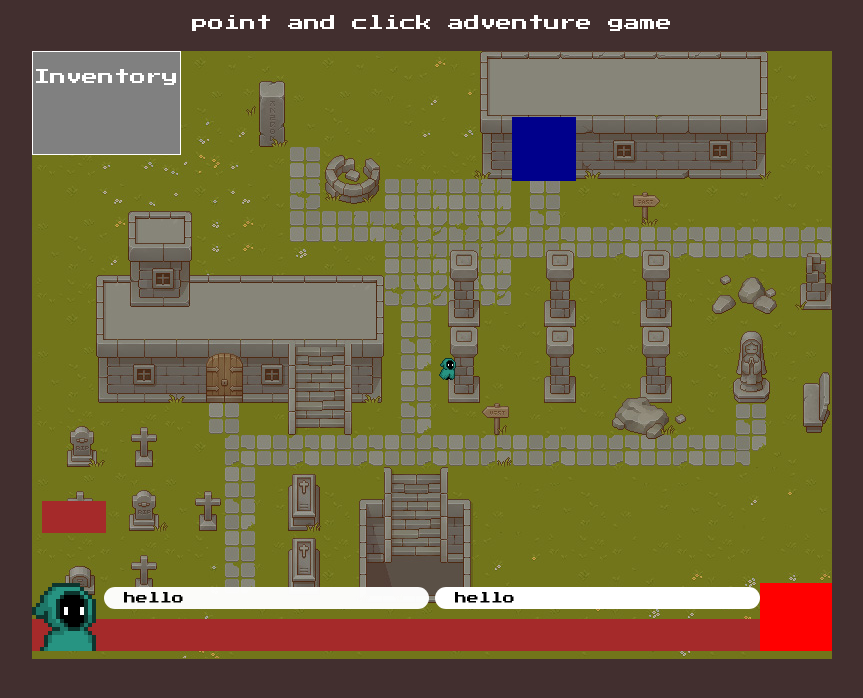
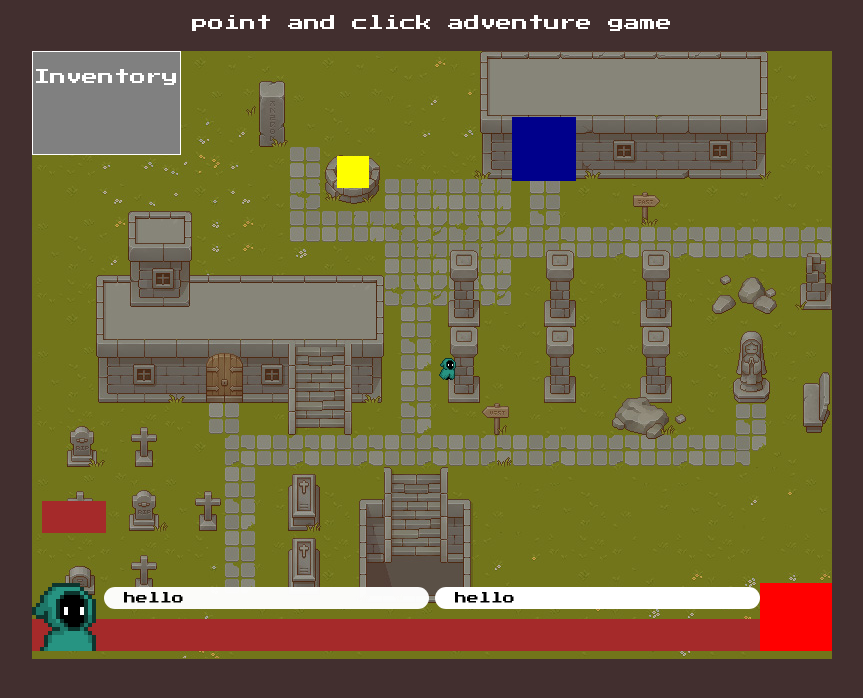
Before and after one commit to Matteoo000/PointClickGame, a plain HTML site: page index.html in a window 1280 px wide. Shown: the whole page, without its empty margins (208-1071 px from the left). Drawn offline with Linux system fonts and the light colour scheme.

```diff
--- a/css/main.css
+++ b/css/main.css
@@ -65,8 +65,8 @@ body {
     height: 32px;
     background-color: yellow;
     opacity: 1;
-    top: 66px;
-    left: 480px;
+    top: 105px;
+    left: 305px;
 }
 
 #sign {
```
